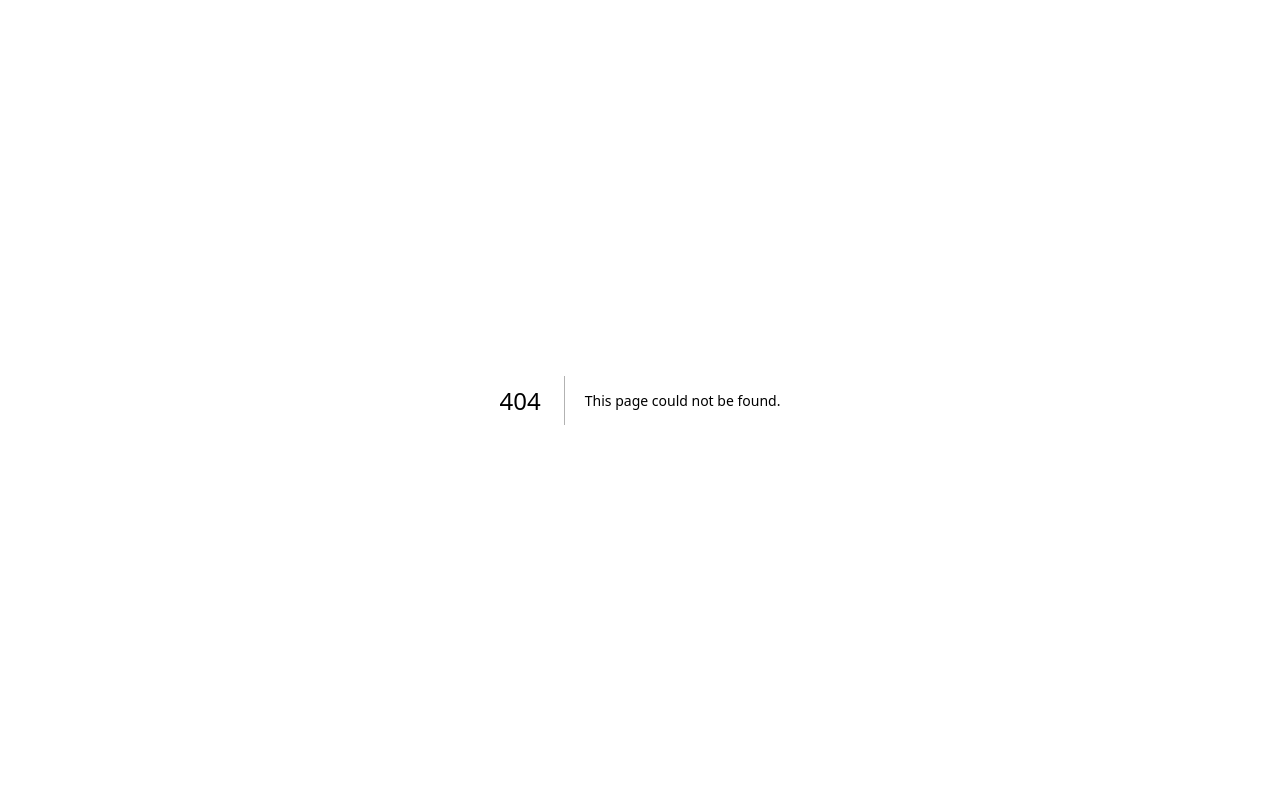
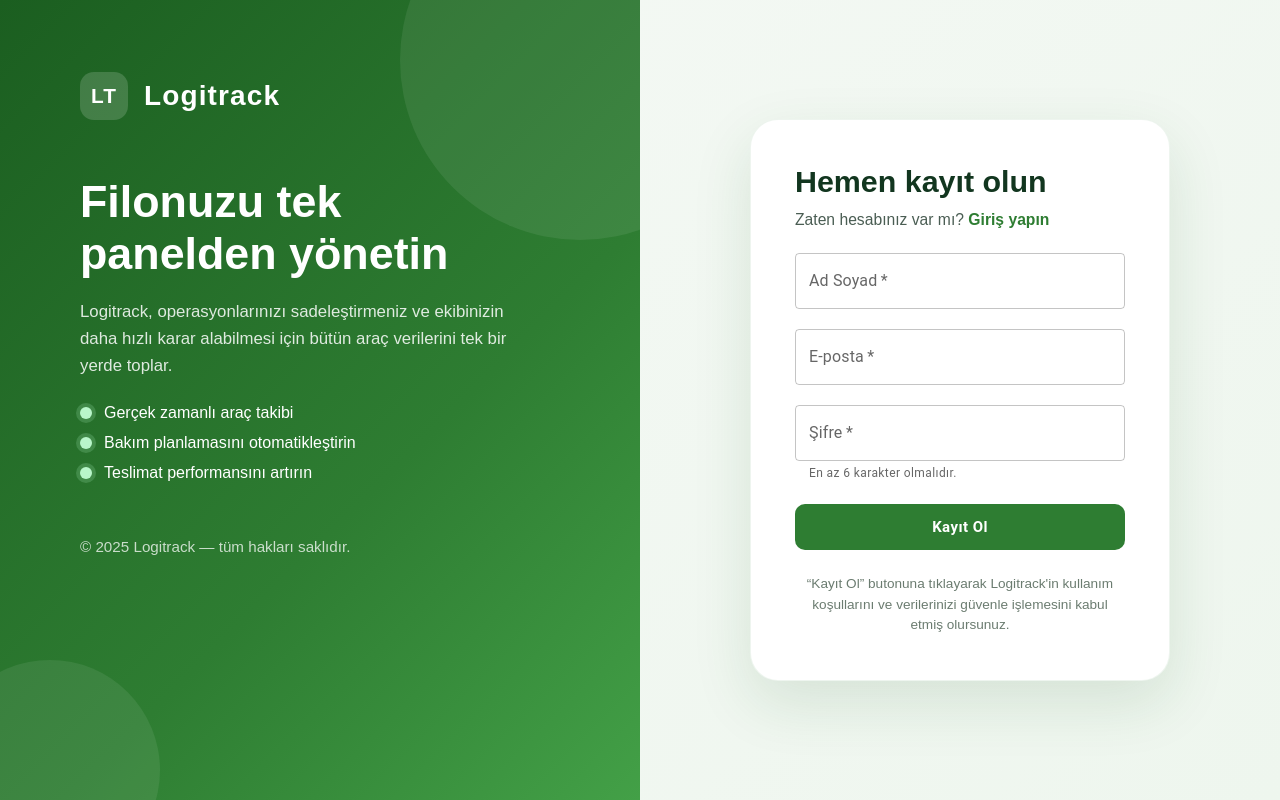
Before and after one commit to Emreceyhnn/LOGI-TRACK, a Next.js app in the folder logitrack/: page /register in a window 1280 px wide. Before the commit this address had no page. Built offline with nearby package versions, Linux system fonts and the light colour scheme.

Commit message:
Add dedicated register page with branded layout

```diff
--- /dev/null
+++ b/logitrack/app/register/page.jsx
@@ -0,0 +1,67 @@
+import Link from "next/link";
+import RegisterForm from "@/components/forms/RegisterForm";
+import styles from "./styles.module.css";
+
+const highlights = [
+  "Gerçek zamanlı araç takibi",
+  "Bakım planlamasını otomatikleştirin",
+  "Teslimat performansını artırın",
+];
+
+export const metadata = {
+  title: "Logitrack | Kayıt Ol",
+  description:
+    "Logitrack platformuna hemen katılın, filonuzu tek merkezden yönetin ve teslimatlarınızı optimize edin.",
+};
+
+export default function RegisterPage() {
+  return (
+    <div className={styles.page}>
+      <section className={styles.leftPanel}>
+        <div className={styles.brand}>
+          <span className={styles.brandMark}>LT</span>
+          <span>Logitrack</span>
+        </div>
+
+        <div className={styles.leftContent}>
+          <h1>Filonuzu tek panelden yönetin</h1>
+          <p>
+            Logitrack, operasyonlarınızı sadeleştirmeniz ve ekibinizin daha hızlı
+            karar alabilmesi için bütün araç verilerini tek bir yerde toplar.
+          </p>
+
+          <ul className={styles.highlightList}>
+            {highlights.map((item) => (
+              <li key={item}>
+                <span className={styles.highlightBullet} aria-hidden="true" />
+                <span>{item}</span>
+              </li>
+            ))}
+          </ul>
+        </div>
+
+        <p className={styles.leftFooter}>
+          © {new Date().getFullYear()} Logitrack — tüm hakları saklıdır.
+        </p>
+      </section>
+
+      <section className={styles.rightPanel}>
+        <div className={styles.card}>
+          <div className={styles.cardHeader}>
+            <h2>Hemen kayıt olun</h2>
+            <p>
+              Zaten hesabınız var mı? <Link href="/login">Giriş yapın</Link>
+            </p>
+          </div>
+
+          <RegisterForm showTitle={false} />
+
+          <p className={styles.terms}>
+            “Kayıt Ol” butonuna tıklayarak Logitrack&apos;in kullanım koşullarını ve
+            verilerinizi güvenle işlemesini kabul etmiş olursunuz.
+          </p>
+        </div>
+      </section>
+    </div>
+  );
+}
--- /dev/null
+++ b/logitrack/app/register/styles.module.css
@@ -0,0 +1,204 @@
+.page {
+  min-height: 100vh;
+  display: grid;
+  grid-template-columns: repeat(2, minmax(0, 1fr));
+  background: linear-gradient(135deg, #f5f9f5 0%, #eef6ee 100%);
+  color: #0f2d1d;
+}
+
+.leftPanel {
+  position: relative;
+  background: linear-gradient(135deg, #1b5e20 0%, #2e7d32 60%, #43a047 100%);
+  color: #ffffff;
+  padding: 72px 80px;
+  display: flex;
+  flex-direction: column;
+  gap: 56px;
+  overflow: hidden;
+}
+
+.leftPanel::before,
+.leftPanel::after {
+  content: "";
+  position: absolute;
+  border-radius: 999px;
+  background: rgba(255, 255, 255, 0.08);
+  filter: blur(0);
+}
+
+.leftPanel::before {
+  width: 360px;
+  height: 360px;
+  top: -120px;
+  right: -120px;
+}
+
+.leftPanel::after {
+  width: 220px;
+  height: 220px;
+  bottom: -80px;
+  left: -60px;
+}
+
+.brand {
+  display: flex;
+  align-items: center;
+  gap: 16px;
+  font-weight: 700;
+  font-size: 1.75rem;
+  letter-spacing: 0.04em;
+  z-index: 1;
+}
+
+.brandMark {
+  width: 48px;
+  height: 48px;
+  border-radius: 14px;
+  display: grid;
+  place-items: center;
+  background: rgba(255, 255, 255, 0.16);
+  font-size: 1.3rem;
+  font-weight: 700;
+}
+
+.leftContent {
+  z-index: 1;
+  display: flex;
+  flex-direction: column;
+  gap: 20px;
+  max-width: 460px;
+}
+
+.leftContent h1 {
+  font-size: clamp(2.15rem, 2.5vw + 1.5rem, 2.8rem);
+  line-height: 1.15;
+  font-weight: 700;
+}
+
+.leftContent p {
+  font-size: 1.05rem;
+  line-height: 1.6;
+  color: rgba(255, 255, 255, 0.85);
+}
+
+.highlightList {
+  list-style: none;
+  display: grid;
+  gap: 12px;
+  margin-top: 4px;
+  padding: 0;
+}
+
+.highlightList li {
+  display: flex;
+  align-items: center;
+  gap: 12px;
+  font-weight: 500;
+}
+
+.highlightBullet {
+  width: 12px;
+  height: 12px;
+  border-radius: 999px;
+  background: #b9f6ca;
+  box-shadow: 0 0 0 4px rgba(185, 246, 202, 0.18);
+}
+
+.leftFooter {
+  font-size: 0.95rem;
+  color: rgba(255, 255, 255, 0.75);
+  z-index: 1;
+}
+
+.rightPanel {
+  display: flex;
+  align-items: center;
+  justify-content: center;
+  padding: 72px;
+}
+
+.card {
+  width: min(420px, 100%);
+  background: #ffffff;
+  border-radius: 28px;
+  padding: 44px;
+  box-shadow: 0 22px 60px rgba(27, 94, 32, 0.12);
+  border: 1px solid rgba(46, 125, 50, 0.08);
+  display: flex;
+  flex-direction: column;
+  gap: 24px;
+}
+
+.cardHeader {
+  display: flex;
+  flex-direction: column;
+  gap: 12px;
+}
+
+.cardHeader h2 {
+  font-size: 1.9rem;
+  font-weight: 700;
+  color: #12361f;
+}
+
+.cardHeader p {
+  font-size: 0.98rem;
+  color: #4a5d53;
+}
+
+.cardHeader a {
+  color: #2e7d32;
+  font-weight: 600;
+}
+
+.terms {
+  font-size: 0.85rem;
+  color: #6b7c70;
+  line-height: 1.5;
+  text-align: center;
+}
+
+@media (max-width: 1200px) {
+  .leftPanel {
+    padding: 64px;
+  }
+
+  .rightPanel {
+    padding: 64px;
+  }
+}
+
+@media (max-width: 960px) {
+  .page {
+    grid-template-columns: 1fr;
+  }
+
+  .leftPanel {
+    padding: 56px 48px;
+    min-height: 420px;
+  }
+
+  .rightPanel {
+    padding: 56px 36px 72px;
+  }
+}
+
+@media (max-width: 600px) {
+  .leftPanel {
+    padding: 48px 32px;
+    gap: 36px;
+  }
+
+  .rightPanel {
+    padding: 48px 24px 64px;
+  }
+
+  .card {
+    padding: 32px 24px;
+    border-radius: 22px;
+  }
+
+  .cardHeader h2 {
+    font-size: 1.65rem;
+  }
+}
--- a/logitrack/components/forms/RegisterForm.jsx
+++ b/logitrack/components/forms/RegisterForm.jsx
@@ -1,9 +1,10 @@
 "use client";
 
 import { useState } from "react";
-import { TextField, Button, Box, Typography, Alert } from "@mui/material";
+import { TextField, Box, Typography, Alert } from "@mui/material";
+import LogiButton from "@/components/ui/Button/button";
 
-export default function RegisterForm() {
+export default function RegisterForm({ showTitle = true, onSuccess, ...boxProps }) {
   const [name, setName] = useState("");
   const [email, setEmail] = useState("");
   const [password, setPassword] = useState("");
@@ -14,8 +15,8 @@ export default function RegisterForm() {
   async function handleSubmit(e) {
     e.preventDefault();
     setLoading(true);
-    setMessage(null);
-    setError(null);
+    setMessage("");
+    setError("");
 
     try {
       const res = await fetch("/api/auth/register", {
@@ -27,10 +28,11 @@ export default function RegisterForm() {
       const data = await res.json();
       if (!res.ok) throw new Error(data.error || "Kayıt başarısız");
 
-      setMessage("Kayıt başarılı! Giriş yapabilirsiniz 🎉");
+      setMessage(data.message || "Kayıt başarılı! Giriş yapabilirsiniz 🎉");
       setName("");
       setEmail("");
       setPassword("");
+      onSuccess?.(data);
     } catch (err) {
       setError(err.message);
     } finally {
@@ -40,21 +42,26 @@ export default function RegisterForm() {
 
   return (
     <Box
+      component="form"
+      onSubmit={handleSubmit}
       sx={{
         width: "100%",
-        maxWidth: 400,
-        mx: "auto",
-        mt: 8,
         display: "flex",
         flexDirection: "column",
-        gap: 2,
+        gap: 2.5,
       }}
-      component="form"
-      onSubmit={handleSubmit}
+      {...boxProps}
     >
-      <Typography variant="h5" align="center" fontWeight={600}>
-        Kayıt Ol
-      </Typography>
+      {showTitle && (
+        <div>
+          <Typography variant="h5" fontWeight={600} gutterBottom>
+            Kayıt Ol
+          </Typography>
+          <Typography variant="body2" color="text.secondary">
+            Logitrack platformunda yeni bir hesap oluşturun.
+          </Typography>
+        </div>
+      )}
 
       {error && <Alert severity="error">{error}</Alert>}
       {message && <Alert severity="success">{message}</Alert>}
@@ -65,6 +72,7 @@ export default function RegisterForm() {
         onChange={(e) => setName(e.target.value)}
         fullWidth
         required
+        autoComplete="name"
       />
       <TextField
         label="E-posta"
@@ -73,6 +81,7 @@ export default function RegisterForm() {
         onChange={(e) => setEmail(e.target.value)}
         fullWidth
         required
+        autoComplete="email"
       />
       <TextField
         label="Şifre"
@@ -81,17 +90,20 @@ export default function RegisterForm() {
         onChange={(e) => setPassword(e.target.value)}
         fullWidth
         required
+        autoComplete="new-password"
+        inputProps={{ minLength: 6 }}
+        helperText="En az 6 karakter olmalıdır."
       />
 
-      <Button
+      <LogiButton
         type="submit"
         variant="contained"
-        color="primary"
-        disabled={loading}
-        sx={{ mt: 1 }}
+        loading={loading}
+        fullWidth
+        size="large"
       >
-        {loading ? "Kayıt yapılıyor..." : "Kayıt Ol"}
-      </Button>
+        Kayıt Ol
+      </LogiButton>
     </Box>
   );
 }
```
